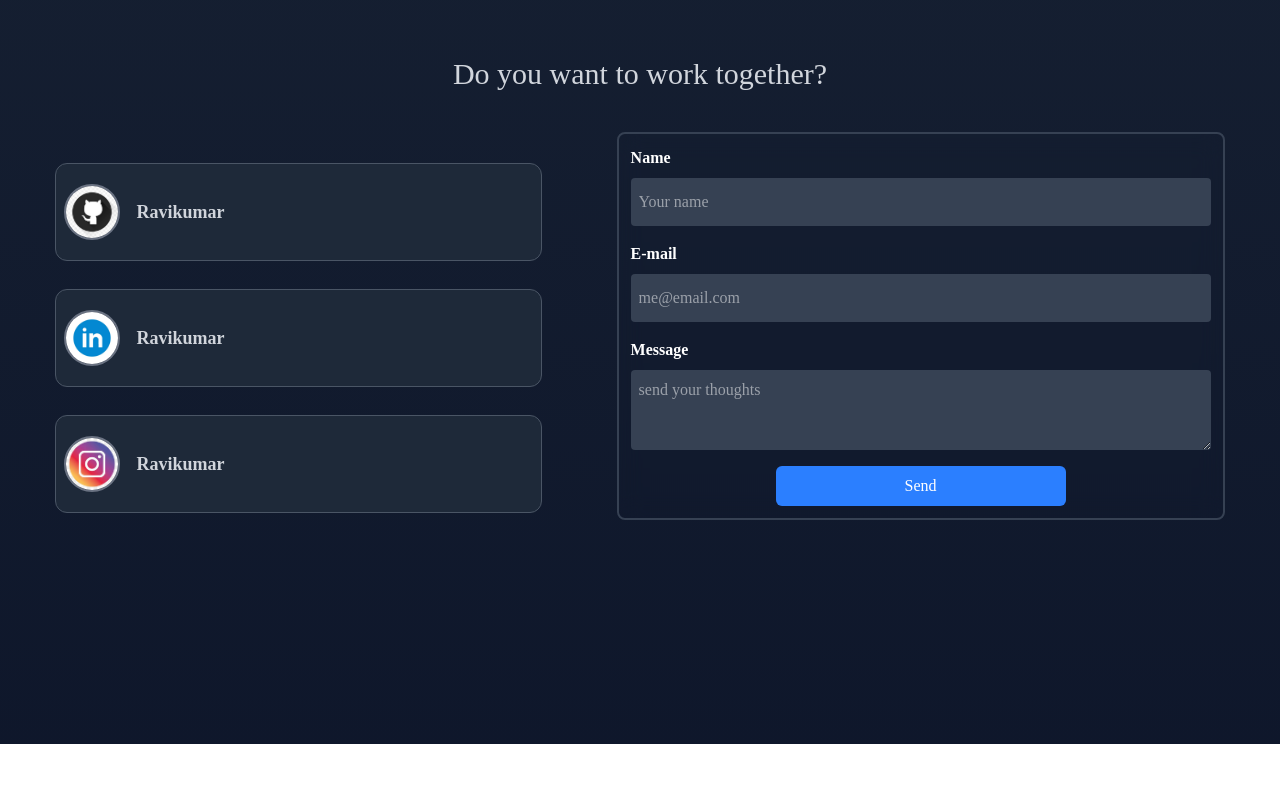
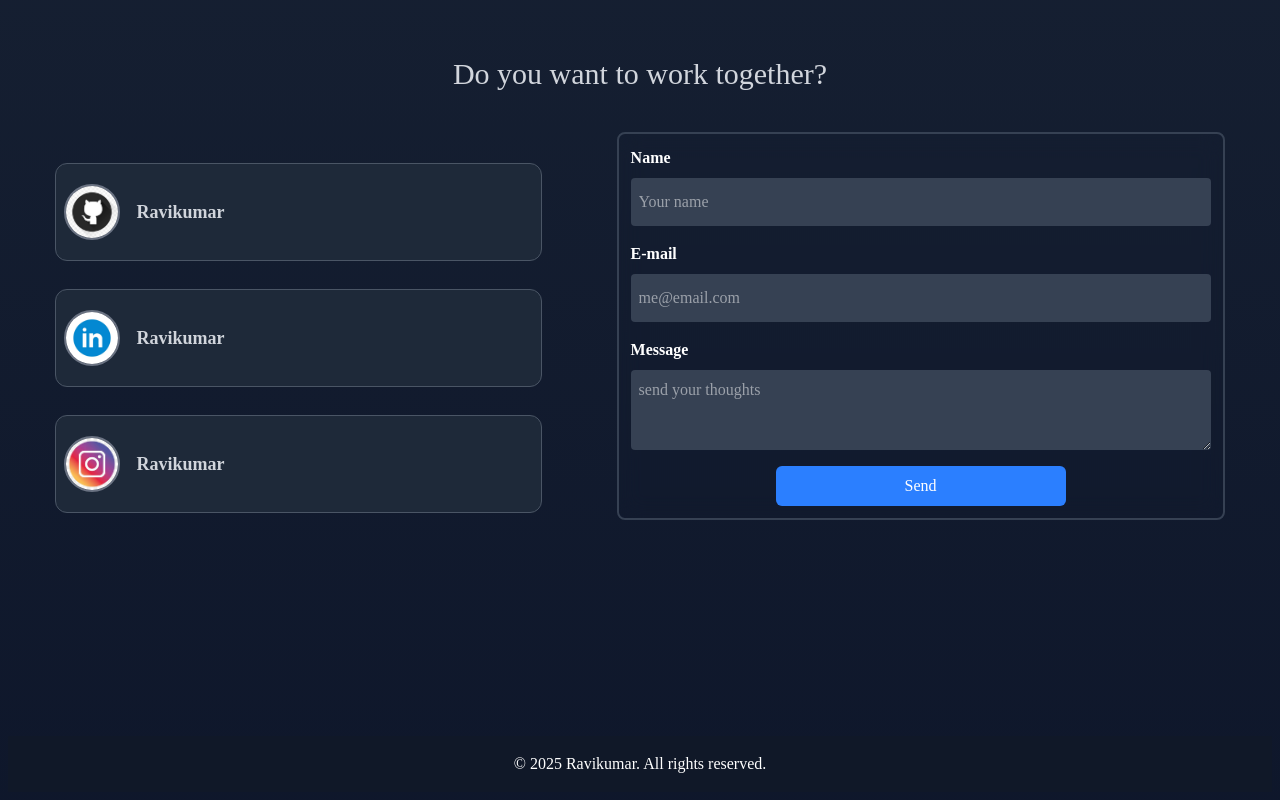
Before and after one commit to Ravi1470/Portfolio, a React (Vite) app: page / in a window 1280 px wide. Shown: the part 2854-3654 px from the top of the page. Before the commit the page ends 3598 px from the top, so only its background shows below. Built offline with nearby package versions, Linux system fonts and the light colour scheme; a web font is replaced by a local one.

Commit message:
portfolio footer added

```diff
--- a/index.html
+++ b/index.html
@@ -2,6 +2,7 @@
 <html lang="en">
   <head>
     <meta charset="UTF-8" />
+
     <style>
       @import url("https://fonts.googleapis.com/css2?family=Mochiy+Pop+One&display=swap");
     </style>
--- a/src/App.jsx
+++ b/src/App.jsx
@@ -3,7 +3,7 @@ import Project from "./Components/Project";
 import About from "./Components/About";
 import Contact from "./Components/Contact";
 import Navbar from "./Components/Navbar";
-
+import Footer from "./Components/Footer";
 
 const App = () => {
   return (
@@ -15,7 +15,7 @@ const App = () => {
       <Project />
       <About />
       <Contact />
-
+      <Footer />
     </div>
   );
 };
--- a/src/Components/Contact.jsx
+++ b/src/Components/Contact.jsx
@@ -12,7 +12,6 @@ const Contact = () => {
         <p className="text-2xl md:text-3xl text-gray-300">
           Do you want to work together?
         </p>
-
       </div>
 
       <div className="flex flex-col md:flex-row w-full gap-7  justify-around ">
--- a/src/Components/Footer.jsx
+++ b/src/Components/Footer.jsx
@@ -1,9 +1,7 @@
 const Footer = () => {
   return (
-    <footer className="w-full h-96 text-gray-100 bg-red-200 text-center py-4">
-      <p className="text-sm">
-        &copy; {new Date().getFullYear()} Ravikumar. All rights reserved.
-      </p>
+    <footer className="w-full bg-gray-900 text-white text-center py-4">
+      <p>© {new Date().getFullYear()} Ravikumar. All rights reserved.</p>
     </footer>
   );
 };
```
